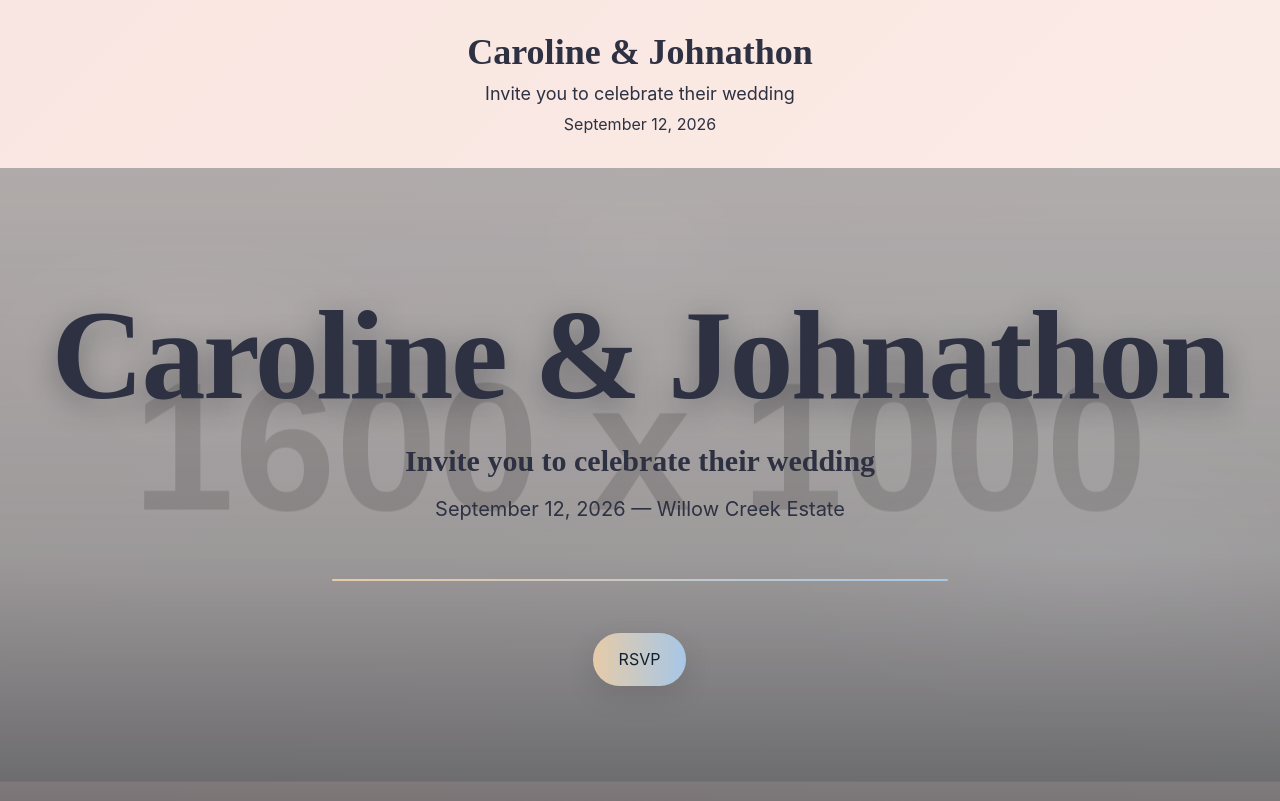
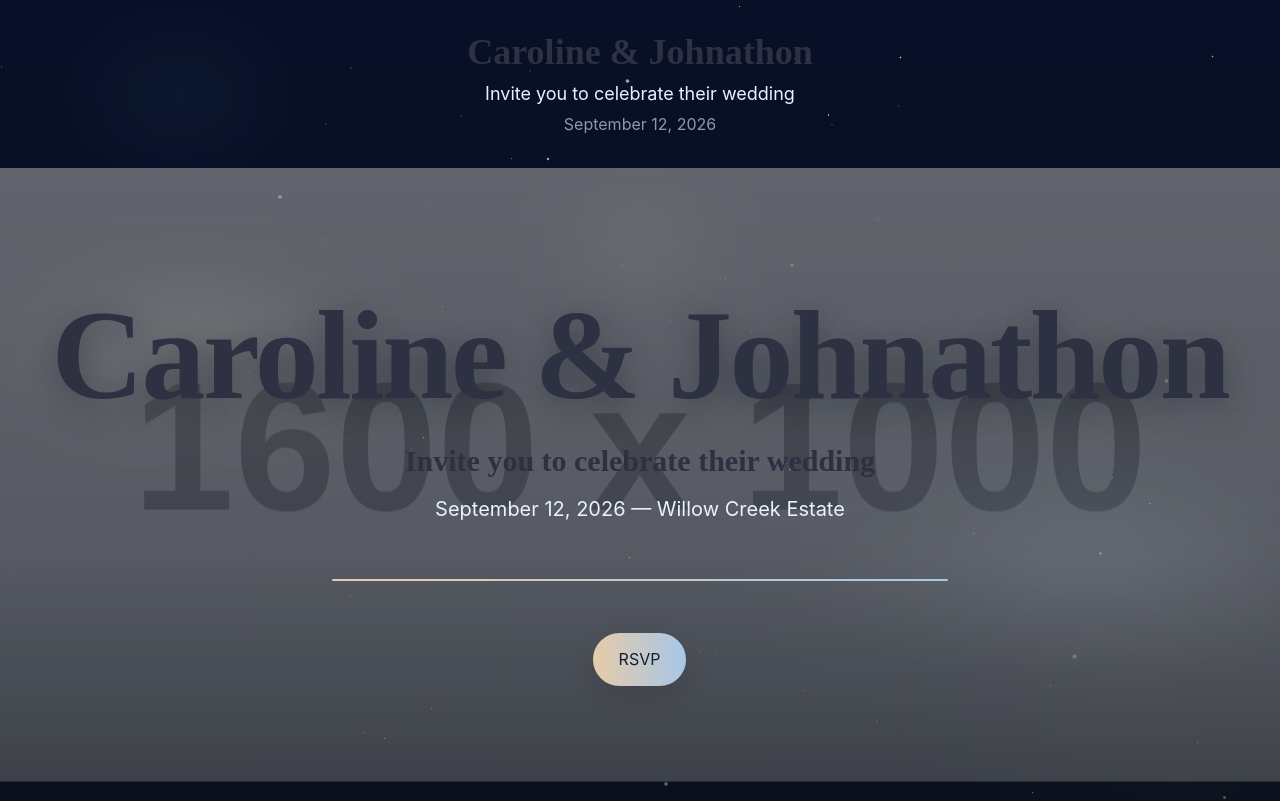
Before and after one commit to DHughes987/cj-wedding, a React (Vite) app: page / in a window 1280 px wide. Shown: the top 801 px of the page. Built offline with nearby package versions, Linux system fonts and the light colour scheme.

Commit message:
add stars

```diff
--- a/src/index.css
+++ b/src/index.css
@@ -47,21 +47,22 @@
 
 :root {
   --radius: 1.5rem;
-  --background: linear-gradient(135deg, #F9E5E1 0%, #FFF8F0 100%);
-  --foreground: #2D3142;
-  --card: #FFF8F0;
-  --card-foreground: #2D3142;
-  --primary: #E6CBA8;
-  --primary-foreground: #2D3142;
-  --secondary: #A7C7E7;
-  --secondary-foreground: #2D3142;
-  --muted: #F9E5E1;
-  --muted-foreground: #2D3142;
-  --accent: #A7C7E7;
-  --accent-foreground: #2D3142;
-  --border: #E6CBA8;
-  --input: #E6CBA8;
-  --ring: #A7C7E7;
+  /* dark theme palette (Awwwards-y) */
+  --background: radial-gradient(1200px 600px at 10% 10%, #081228 0%, transparent 18%), linear-gradient(180deg, #071026 0%, #050617 100%);
+  --foreground: #EAF2FF;
+  --card: rgba(8,12,20,0.55);
+  --card-foreground: #EAF2FF;
+  --primary: #FFD6A5; /* warm highlight */
+  --primary-foreground: #071026;
+  --secondary: #9CD8FF;
+  --secondary-foreground: #071026;
+  --muted: rgba(255,255,255,0.04);
+  --muted-foreground: rgba(234,242,255,0.6);
+  --accent: #9CD8FF;
+  --accent-foreground: #071026;
+  --border: rgba(255,214,160,0.08);
+  --input: rgba(255,214,160,0.12);
+  --ring: rgba(156,216,255,0.12);
 }
 
 body {
@@ -279,9 +280,9 @@ h1, h2, h3 {
   max-width: 1100px;
   padding: 3rem;
   border-radius: var(--radius);
-  background: linear-gradient(180deg, rgba(255,255,255,0.8), rgba(255,255,255,0.72));
-  box-shadow: 0 10px 40px rgba(45,49,66,0.08);
-  backdrop-filter: blur(6px) saturate(120%);
+  background: linear-gradient(180deg, rgba(255,255,255,0.04), rgba(255,255,255,0.02));
+  box-shadow: 0 10px 40px rgba(2,6,12,0.6);
+  backdrop-filter: blur(8px) saturate(120%);
 }
 
 .block-section h3,
@@ -302,3 +303,45 @@ h1, h2, h3 {
   padding: 0;
   box-shadow: none;
 }
+
+/* Stars layer styling */
+.stars-layer {
+  position: fixed;
+  inset: 0;
+  z-index: 1;
+  pointer-events: none;
+  overflow: hidden;
+}
+.stars-layer .star {
+  position: absolute;
+  background: radial-gradient(circle, #ffffff 0%, rgba(255,255,255,0.6) 30%, rgba(255,255,255,0.0) 60%);
+  border-radius: 50%;
+  box-shadow: 0 0 10px rgba(156,216,255,0.22), 0 0 28px rgba(255,214,160,0.08);
+  opacity: 0.95;
+  mix-blend-mode: screen;
+  filter: blur(.6px);
+}
+
+.stars-layer::before {
+  /* soft ambient glow behind stars */
+  content: '';
+  position: absolute;
+  inset: -20% -10% -40% -10%;
+  background: radial-gradient(40% 30% at 20% 20%, rgba(167,199,231,0.08) 0%, transparent 20%), radial-gradient(50% 40% at 85% 70%, rgba(255,214,160,0.06) 0%, transparent 35%);
+  pointer-events: none;
+  z-index: 0;
+  filter: blur(40px) saturate(1.1);
+}
+
+.star-large {
+  /* occasional brighter/larger stars */
+  box-shadow: 0 0 18px rgba(156,216,255,0.28), 0 0 40px rgba(255,214,160,0.12);
+  filter: blur(1.2px);
+  opacity: 1;
+}
+
+/* ensure main content sits above stars */
+.min-h-screen {
+  position: relative;
+  z-index: 10;
+}
--- a/src/lib/scroll.ts
+++ b/src/lib/scroll.ts
@@ -18,6 +18,19 @@ export function initParallax(root: Element | Document = document) {
     const viewportHeight = window.innerHeight
     els().forEach(el => {
       const speed = parseFloat(el.dataset.speed || '0.15')
+
+      // special behavior for star layers: scroll-driven upward movement
+      if (el.hasAttribute('data-stars')) {
+        // translate upward as user scrolls down
+        const translateY = -window.scrollY * speed
+        // allow mouse to nudge slightly
+        const mouseSpeed = parseFloat(el.dataset.mouseSpeed || '0.01')
+        const mouseOffsetX = mouseEnabled ? pointerX * 120 * mouseSpeed : 0
+        const mouseOffsetY = mouseEnabled ? pointerY * 60 * mouseSpeed : 0
+        el.style.transform = `translate3d(${mouseOffsetX}px, ${translateY + mouseOffsetY}px, 0)`
+        return
+      }
+
       const rect = el.getBoundingClientRect()
       // early exit if offscreen (minor perf improvement)
       if (rect.bottom < -100 || rect.top > viewportHeight + 100) return
--- /dev/null
+++ b/src/lib/stars.ts
@@ -0,0 +1,49 @@
+// Small starfield generator
+// Appends a .stars-layer container with a number of .star elements positioned randomly.
+export function initStars(root: Element | Document = document, count = 120) {
+  if (typeof window === 'undefined') return
+
+  const doc = root as Document
+  // ensure we don't duplicate
+  if (doc.getElementById('stars-layer')) return
+
+  const container = doc.createElement('div')
+  container.id = 'stars-layer'
+  container.className = 'stars-layer'
+  // mark so parallax can special-case it
+  container.setAttribute('data-stars', 'true')
+  container.dataset.speed = '0.02'
+
+  // note: current implementation places stars using percent positions; we keep width/height only for future variants
+
+  for (let i = 0; i < count; i++) {
+    const s = doc.createElement('span')
+    s.className = 'star'
+
+    // occasionally create a larger, brighter star
+    const isLarge = Math.random() < 0.08
+    const size = isLarge ? (2 + Math.random() * 6) : (Math.random() * 2.6 + 0.8) // large: 2-8px, normal: 0.8-3.4px
+    const left = Math.random() * 100
+    const top = Math.random() * 220 - 60 // allow some beyond top so they scroll in
+    const opacity = isLarge ? (0.8 + Math.random() * 0.2) : (0.55 + Math.random() * 0.45)
+    const glow = isLarge ? (12 + Math.random() * 36) : (6 + Math.random() * 18)
+    s.style.width = `${size}px`
+    s.style.height = `${size}px`
+    s.style.left = `${left}%`
+    s.style.top = `${top}%`
+    s.style.opacity = `${opacity}`
+    s.style.boxShadow = `0 0 ${glow}px rgba(156,216,255,0.22), 0 0 ${Math.min(glow * 0.8, 48)}px rgba(255,214,160,0.12)`
+    if (isLarge) {
+      s.classList.add('star-large')
+    }
+    // give some variety in speed for depth perception
+    s.setAttribute('data-speed', (0.01 + Math.random() * 0.08).toFixed(3))
+    container.appendChild(s)
+  }
+
+  // insert as the first child of body so background
+  const body = doc.body || doc.documentElement
+  body.insertBefore(container, body.firstChild)
+}
+
+export default initStars
--- a/src/main.tsx
+++ b/src/main.tsx
@@ -5,6 +5,7 @@ import "./index.css"
 import App from "./App.tsx"
 import { initRevealOnScroll } from "./lib/reveal"
 import { initParallax } from "./lib/scroll"
+import { initStars } from "./lib/stars"
 
 // debug: ensure main module runs
 try { console.log && console.log('[main] entry') } catch (e) {}
@@ -20,6 +21,8 @@ if (typeof window !== 'undefined') {
   // small timeout to ensure SSR hydration is complete (if any)
   window.requestAnimationFrame(() => {
     try { console.log && console.log('[main] rAF init') } catch (e) {}
+    // create stars first so parallax can observe them
+    try { initStars(document, 160) } catch (e) {}
     initRevealOnScroll(document)
     initParallax(document)
   })
```
